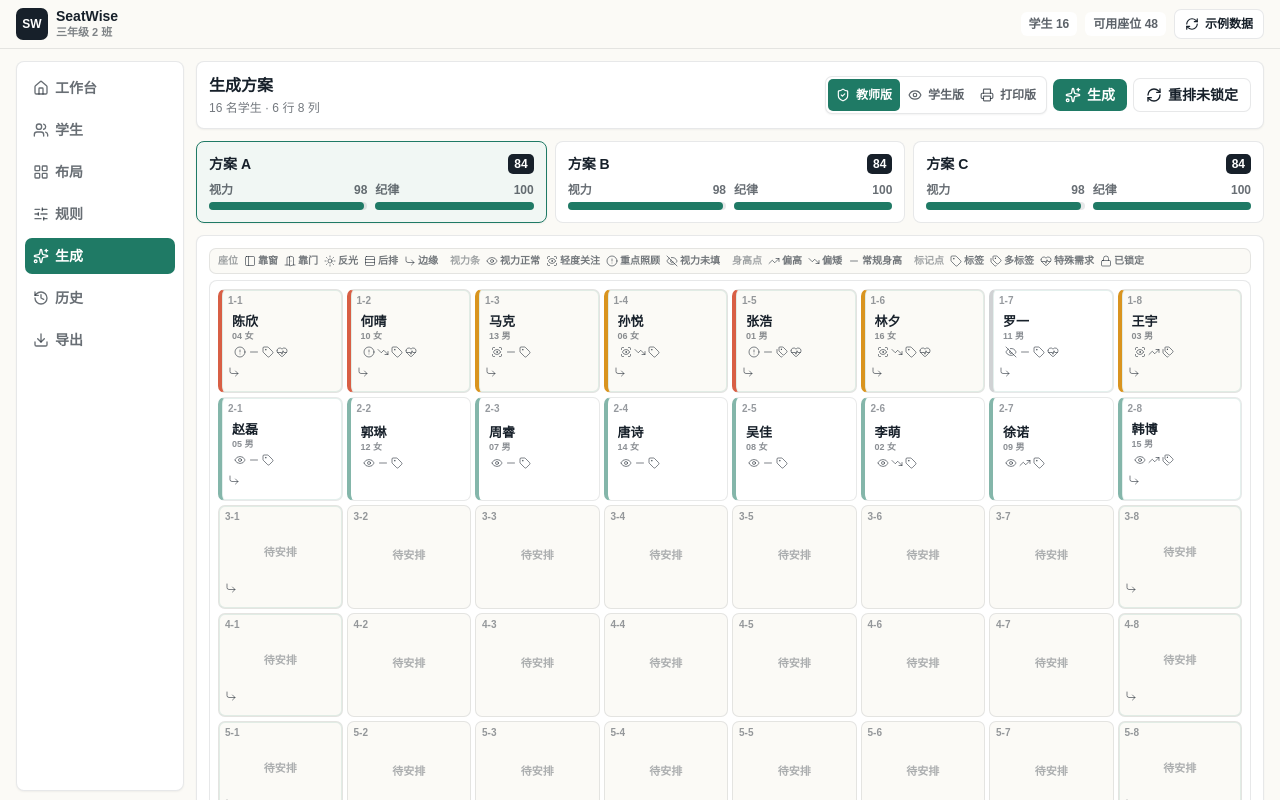
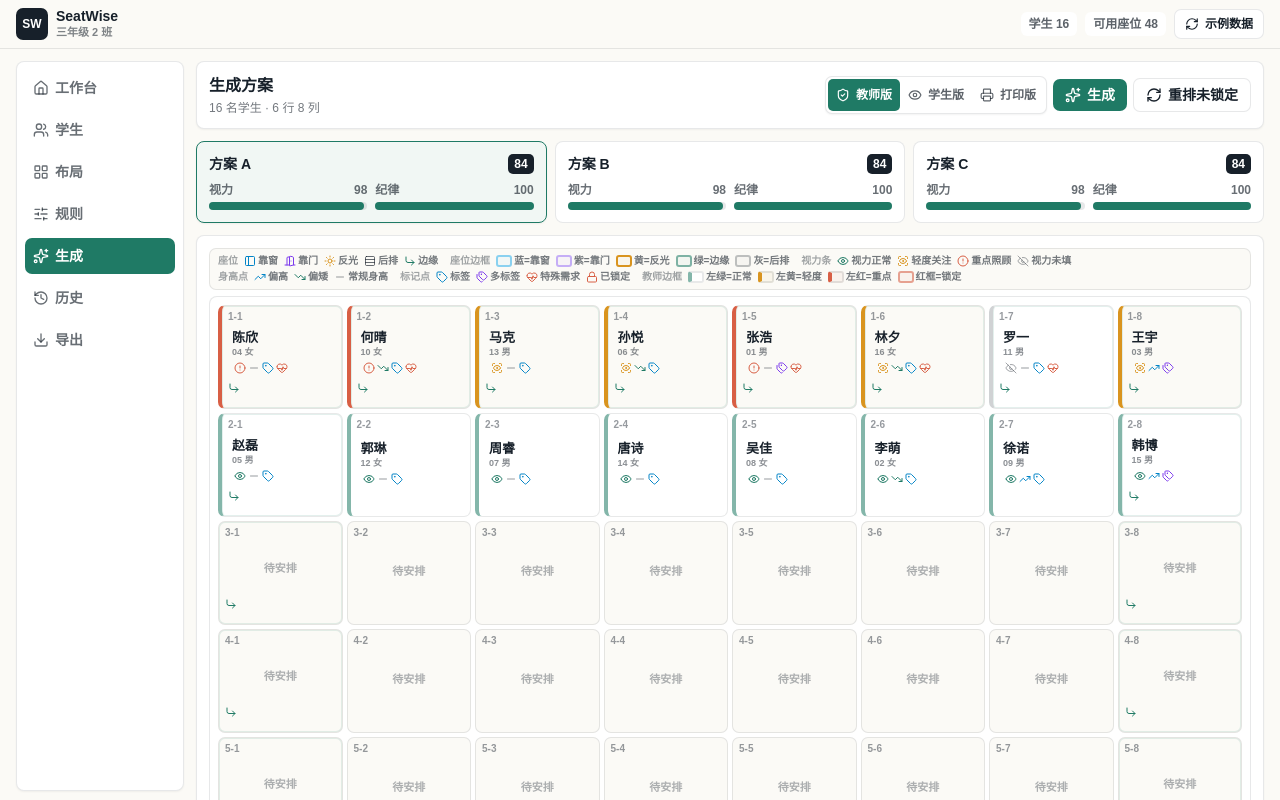
Before and after one commit to Qziky/SeatWise, a Next.js app: page /workspace in a window 1280 px wide. Both pictures are taken after a click on the button "生成方案". Shown: the top 800 px of the page. Built offline with nearby package versions, Linux system fonts and the light colour scheme.

Commit message:
Color seating icons and border legend

```diff
--- a/src/components/SeatingBoard.tsx
+++ b/src/components/SeatingBoard.tsx
@@ -56,36 +56,72 @@ const visionStatusIcons: Record<VisionStatus, LucideIcon> = {
 };
 
 interface LegendItem {
+  className: string;
   icon: LucideIcon;
   label: string;
 }
 
+interface BorderLegendItem {
+  className: string;
+  label: string;
+}
+
+const seatAttributeIconClass: Record<SeatAttributeMarker, string> = {
+  window: "text-sky-600",
+  door: "text-violet-600",
+  glare: "text-marigold",
+  back: "text-ink/65",
+  edge: "text-fern"
+};
+
 const seatLegendItems: LegendItem[] = [
-  { label: "靠窗", icon: PanelLeft },
-  { label: "靠门", icon: DoorOpen },
-  { label: "反光", icon: Sun },
-  { label: "后排", icon: Rows3 },
-  { label: "边缘", icon: CornerDownRight }
+  { label: "靠窗", icon: PanelLeft, className: seatAttributeIconClass.window },
+  { label: "靠门", icon: DoorOpen, className: seatAttributeIconClass.door },
+  { label: "反光", icon: Sun, className: seatAttributeIconClass.glare },
+  { label: "后排", icon: Rows3, className: seatAttributeIconClass.back },
+  { label: "边缘", icon: CornerDownRight, className: seatAttributeIconClass.edge }
 ];
 
+const visionStatusIconClass: Record<VisionStatus, string> = {
+  normal: "text-fern",
+  mild: "text-marigold",
+  severe: "text-coral",
+  unknown: "text-ink/40"
+};
+
 const visionLegendItems: LegendItem[] = [
-  { label: "视力正常", icon: visionStatusIcons.normal },
-  { label: "轻度关注", icon: visionStatusIcons.mild },
-  { label: "重点照顾", icon: visionStatusIcons.severe },
-  { label: "视力未填", icon: visionStatusIcons.unknown }
+  { label: "视力正常", icon: visionStatusIcons.normal, className: visionStatusIconClass.normal },
+  { label: "轻度关注", icon: visionStatusIcons.mild, className: visionStatusIconClass.mild },
+  { label: "重点照顾", icon: visionStatusIcons.severe, className: visionStatusIconClass.severe },
+  { label: "视力未填", icon: visionStatusIcons.unknown, className: visionStatusIconClass.unknown }
 ];
 
 const heightLegendItems: LegendItem[] = [
-  { label: "偏高", icon: TrendingUp },
-  { label: "偏矮", icon: TrendingDown },
-  { label: "常规身高", icon: Minus }
+  { label: "偏高", icon: TrendingUp, className: "text-sky-600" },
+  { label: "偏矮", icon: TrendingDown, className: "text-fern" },
+  { label: "常规身高", icon: Minus, className: "text-ink/45" }
 ];
 
 const noteLegendItems: LegendItem[] = [
-  { label: "标签", icon: Tag },
-  { label: "多标签", icon: Tags },
-  { label: "特殊需求", icon: HeartPulse },
-  { label: "已锁定", icon: Lock }
+  { label: "标签", icon: Tag, className: "text-sky-600" },
+  { label: "多标签", icon: Tags, className: "text-violet-600" },
+  { label: "特殊需求", icon: HeartPulse, className: "text-coral" },
+  { label: "已锁定", icon: Lock, className: "text-coral" }
+];
+
+const seatBorderLegendItems: BorderLegendItem[] = [
+  { label: "蓝=靠窗", className: "border-sky-500/45 bg-sky-500/[0.04]" },
+  { label: "紫=靠门", className: "border-violet-500/45 bg-violet-500/[0.04]" },
+  { label: "黄=反光", className: "border-marigold bg-marigold/5" },
+  { label: "绿=边缘", className: "border-fern/55 bg-fern/[0.04]" },
+  { label: "灰=后排", className: "border-ink/25 bg-ink/[0.02]" }
+];
+
+const teacherBorderLegendItems: BorderLegendItem[] = [
+  { label: "左绿=正常", className: "border-l-4 border-l-fern/55 border-y-ink/10 border-r-ink/10 bg-white" },
+  { label: "左黄=轻度", className: "border-l-4 border-l-marigold border-y-ink/10 border-r-ink/10 bg-marigold/5" },
+  { label: "左红=重点", className: "border-l-4 border-l-coral border-y-ink/10 border-r-ink/10 bg-coral/5" },
+  { label: "红框=锁定", className: "border-coral/55 bg-coral/5" }
 ];
 
 interface DetailState {
@@ -101,9 +137,9 @@ interface DragState {
 }
 
 function HeightIcon({ heightCm }: { heightCm: number }) {
-  if (heightCm >= 165) return <TrendingUp className="h-3 w-3" />;
-  if (heightCm <= 150) return <TrendingDown className="h-3 w-3" />;
-  return <Minus className="h-3 w-3" />;
+  if (heightCm >= 165) return <TrendingUp className="h-3 w-3 text-sky-600" />;
+  if (heightCm <= 150) return <TrendingDown className="h-3 w-3 text-fern" />;
+  return <Minus className="h-3 w-3 text-ink/45" />;
 }
 
 function getSeatAttributeTitle(attributes: SeatAttribute[]) {
@@ -355,6 +391,9 @@ function SeatDropCell({
   });
   const edge = attributes.includes("edge");
   const glare = attributes.includes("glare");
+  const windowSeat = attributes.includes("window");
+  const doorSeat = attributes.includes("door");
+  const backSeat = attributes.includes("back");
   const sensitive = mode === "teacher" && Boolean(student);
   const style = {
     transform: CSS.Translate.toString(transform)
@@ -378,8 +417,11 @@ function SeatDropCell({
         empty
           ? "border-dashed border-ink/15 bg-stone-100 text-ink/35"
           : "border-ink/10 bg-paper",
+        windowSeat && !empty && "border-sky-500/35",
+        doorSeat && !empty && "border-violet-500/35",
+        backSeat && !empty && "border-ink/20",
         edge && !empty && "border-fern/45 bg-fern/[0.04] shadow-[inset_0_0_0_1px_rgba(36,132,105,0.12)]",
-        glare && !empty && "bg-marigold/[0.035]",
+        glare && !empty && "border-marigold/45 bg-marigold/[0.035]",
         sensitive && "border-l-4",
         sensitive && visionAccentClass[student!.vision],
         isOver && "border-fern bg-chalk",
@@ -461,7 +503,7 @@ function SeatCardContent({
           <span
             title={seatLocked && studentLocked ? "座位和学生已锁定" : seatLocked ? "座位已锁定" : "学生已锁定"}
           >
-            <Lock className="h-3 w-3 text-ink/55" />
+            <Lock className="h-3 w-3 text-coral" />
           </span>
         ) : null}
       </div>
@@ -550,7 +592,7 @@ function SeatAttributeIcon({ attribute }: { attribute: SeatAttributeMarker }) {
 
   return (
     <span title={seatAttributeLabels[attribute]}>
-      <Icon className="h-3 w-3 shrink-0" />
+      <Icon className={cn("h-3 w-3 shrink-0", seatAttributeIconClass[attribute])} />
     </span>
   );
 }
@@ -697,11 +739,13 @@ function SeatingLegend({ mode, minWidth }: { mode: ViewMode; minWidth: number })
       aria-label="座位图标图例"
     >
       <LegendGroup title="座位" items={seatLegendItems} />
+      <BorderLegendGroup title="座位边框" items={seatBorderLegendItems} />
       {mode === "teacher" ? (
         <>
           <LegendGroup title="视力条" items={visionLegendItems} />
           <LegendGroup title="身高点" items={heightLegendItems} />
           <LegendGroup title="标记点" items={noteLegendItems} />
+          <BorderLegendGroup title="教师边框" items={teacherBorderLegendItems} />
         </>
       ) : null}
     </div>
@@ -725,7 +769,21 @@ function LegendGroup({ title, items }: { title: string; items: LegendItem[] }) {
 function LegendSwatch({ item }: { item: LegendItem }) {
   const Icon = item.icon;
 
-  return <Icon className="h-3 w-3 shrink-0 text-ink/55" />;
+  return <Icon className={cn("h-3 w-3 shrink-0", item.className)} />;
+}
+
+function BorderLegendGroup({ title, items }: { title: string; items: BorderLegendItem[] }) {
+  return (
+    <div className="flex items-center gap-1.5">
+      <span className="text-ink/40">{title}</span>
+      {items.map((item) => (
+        <span key={item.label} className="flex items-center gap-0.5 whitespace-nowrap" title={item.label}>
+          <span className={cn("h-3 w-4 shrink-0 rounded-[3px] border-2", item.className)} />
+          {item.label}
+        </span>
+      ))}
+    </div>
+  );
 }
 
 function StudentStatusMarkers({ student }: { student: Student }) {
@@ -735,24 +793,24 @@ function StudentStatusMarkers({ student }: { student: Student }) {
   return (
     <div className="absolute bottom-1 left-1.5 right-1.5 flex items-center gap-0.5 text-ink/55" aria-hidden="true">
       <span title={visionLabels[student.vision]}>
-        <VisionIcon className="h-3 w-3 shrink-0" />
+        <VisionIcon className={cn("h-3 w-3 shrink-0", visionStatusIconClass[student.vision])} />
       </span>
       <span className="flex h-3 w-3 shrink-0 items-center justify-center" title={`${student.heightCm}cm`}>
         <HeightIcon heightCm={student.heightCm} />
       </span>
       {visibleTags.length === 1 ? (
         <span title={visibleTags[0]}>
-          <Tag className="h-3 w-3 shrink-0" />
+          <Tag className="h-3 w-3 shrink-0 text-sky-600" />
         </span>
       ) : null}
       {visibleTags.length > 1 ? (
         <span title={visibleTags.join("、")}>
-          <Tags className="h-3 w-3 shrink-0" />
+          <Tags className="h-3 w-3 shrink-0 text-violet-600" />
         </span>
       ) : null}
       {student.specialNeeds ? (
         <span title={student.specialNeeds}>
-          <HeartPulse className="h-3 w-3 shrink-0" />
+          <HeartPulse className="h-3 w-3 shrink-0 text-coral" />
         </span>
       ) : null}
     </div>
```
